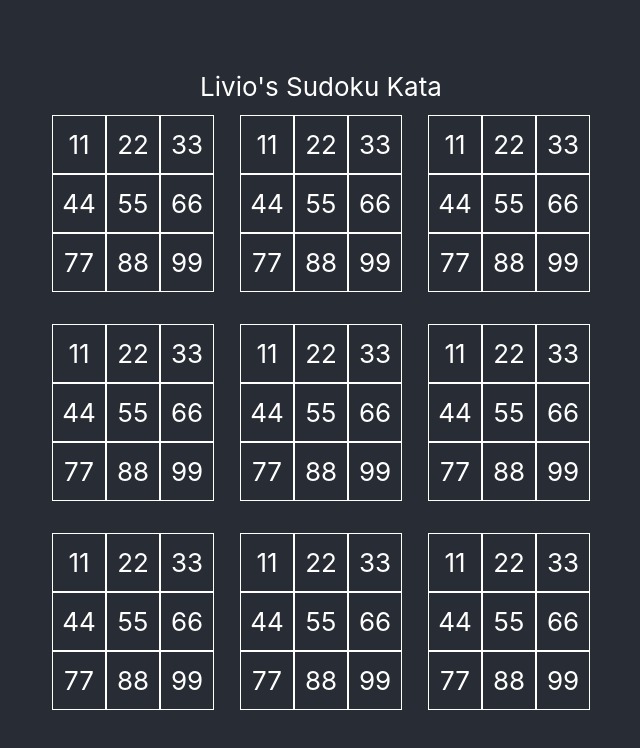
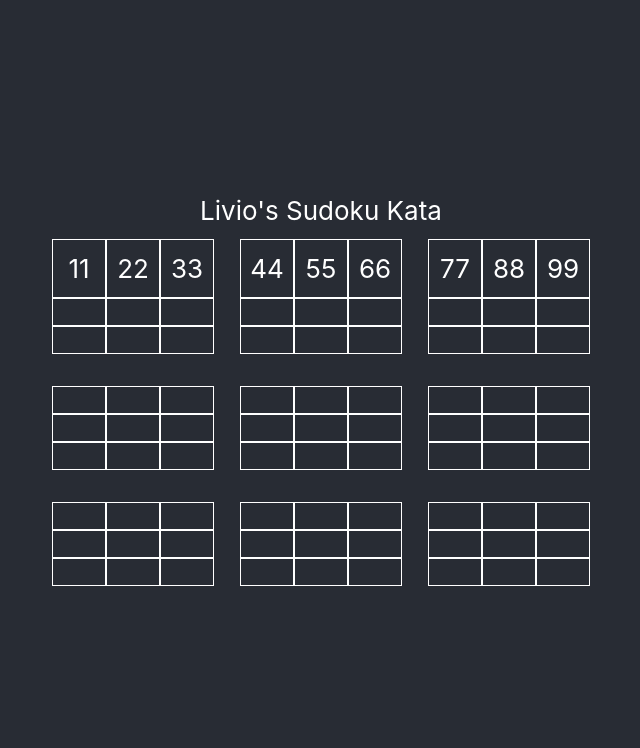
Before and after one commit to MrFrank75/SudokuReact, a React (Create React App) app: page / in a window 1280 px wide. Shown: the top 748 px of the page, without its empty margins (319-959 px from the left). Built offline with nearby package versions, Linux system fonts and the light colour scheme.

Commit message:
Binded the grids to a matrix array in the main container

```diff
--- a/src/SudokuGrid.js
+++ b/src/SudokuGrid.js
@@ -2,29 +2,24 @@ import React from 'react';
 import './SudokuGrid.css';
 
 class SudokuGrid extends React.Component{
-
-    state = {
-        numbers : [11,22,33,44,55,66,77,88,99]
-    }
-
     render() {
-        // const profile = this.props;
+        const numbers = this.props;
         return (
             <div className="SudokuGrid">
                 <div>
-                    <div className="ninebyninegrid">{this.state.numbers[0]} </div>
-                    <div className="ninebyninegrid">{this.state.numbers[1]} </div>
-                    <div className="ninebyninegrid">{this.state.numbers[2]} </div>
+                    <div className="ninebyninegrid">{numbers[0]} </div>
+                    <div className="ninebyninegrid">{numbers[1]} </div>
+                    <div className="ninebyninegrid">{numbers[2]} </div>
                 </div>
                 <div>
-                    <div className="ninebyninegrid">{this.state.numbers[3]} </div>
-                    <div className="ninebyninegrid">{this.state.numbers[4]} </div>
-                    <div className="ninebyninegrid">{this.state.numbers[5]} </div>
+                    <div className="ninebyninegrid">{numbers[3]} </div>
+                    <div className="ninebyninegrid">{numbers[4]} </div>
+                    <div className="ninebyninegrid">{numbers[5]} </div>
                 </div>
                 <div>
-                    <div className="ninebyninegrid">{this.state.numbers[6]} </div>
-                    <div className="ninebyninegrid">{this.state.numbers[7]} </div>
-                    <div className="ninebyninegrid">{this.state.numbers[8]} </div>
+                    <div className="ninebyninegrid">{numbers[6]} </div>
+                    <div className="ninebyninegrid">{numbers[7]} </div>
+                    <div className="ninebyninegrid">{numbers[8]} </div>
                 </div>
             </div>
         );
--- a/src/SudokuGridContainer.js
+++ b/src/SudokuGridContainer.js
@@ -4,13 +4,17 @@ import SudokuGrid from './SudokuGrid';
 
 class SudokuGridContainer extends React.Component
 {
+    state = {
+        matrix: [[11,22,33],[44,55,66],[77,88,99],4,5,6,7,8,9]
+    }
+
     render(){
         return(
             <div>
                 <div className="SudokuGridContainerSingleLine" >
-                        <SudokuGrid ></SudokuGrid>
-                        <SudokuGrid ></SudokuGrid>
-                        <SudokuGrid ></SudokuGrid>
+                        <SudokuGrid {...this.state.matrix[0]} ></SudokuGrid>
+                        <SudokuGrid {...this.state.matrix[1]}></SudokuGrid>
+                        <SudokuGrid {...this.state.matrix[2]}></SudokuGrid>
                 </div>
                 <div className="SudokuGridContainerSingleLine">
                         <SudokuGrid ></SudokuGrid>
```
